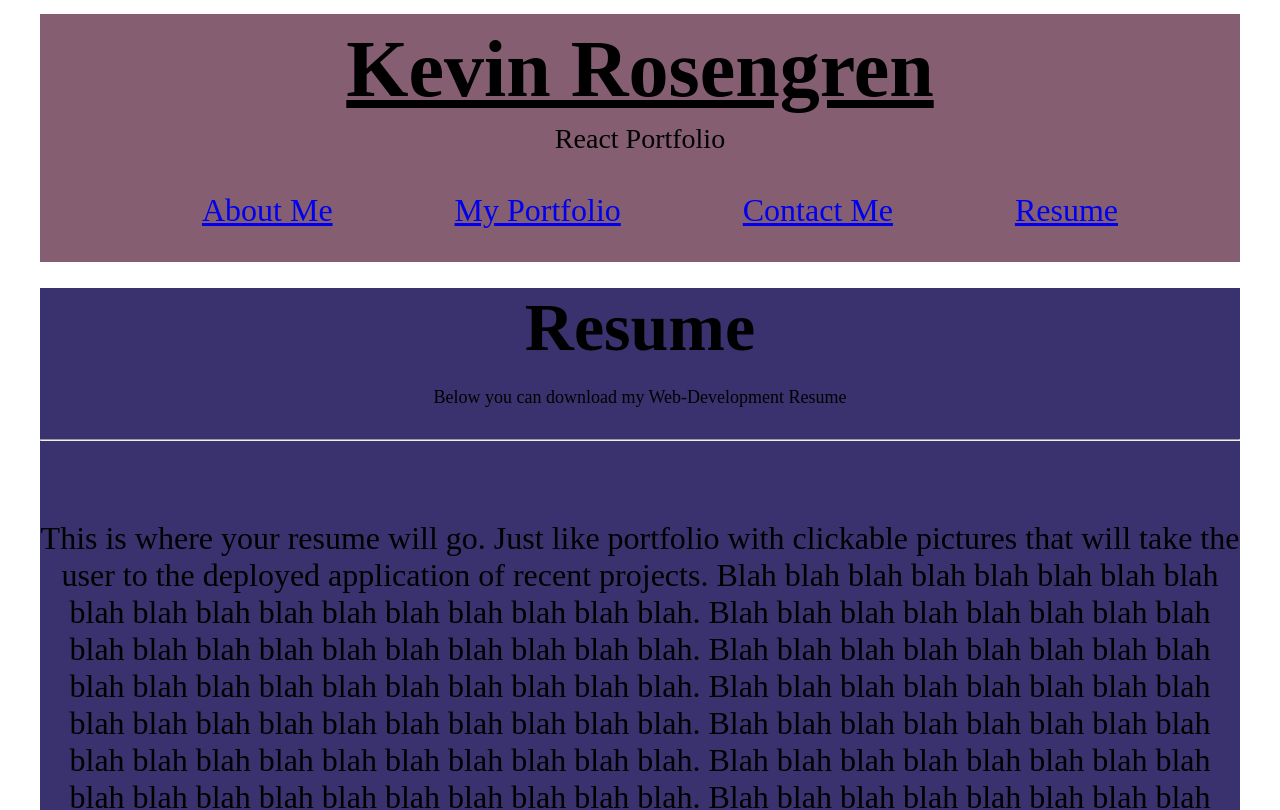
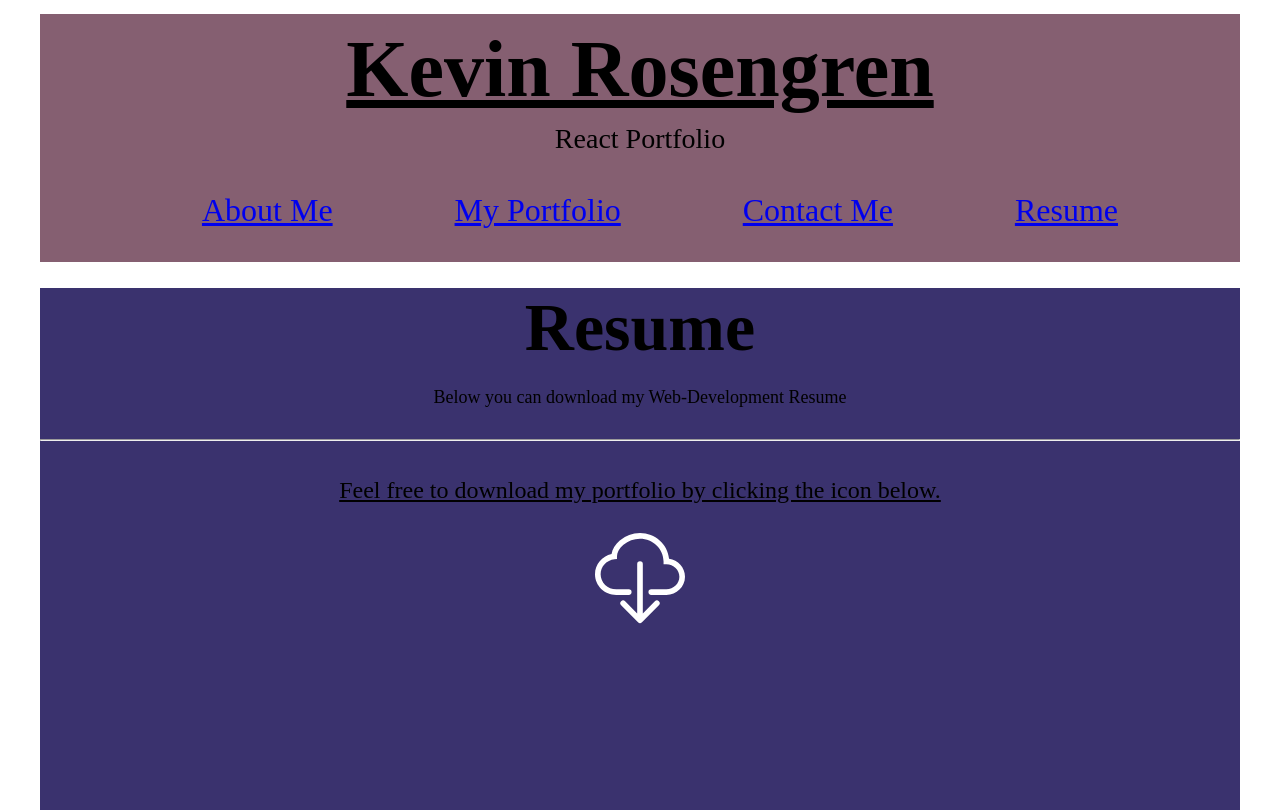
Before and after one commit to krosengr4/React-Portfolio, a React (Vite) app in the folder react-portfolio/: page /Resume in a window 1280 px wide. Shown: the top 810 px of the page. Built offline with nearby package versions, Linux system fonts and the light colour scheme.

Commit message:
Link downloadable resume icon on resume page

```diff
--- a/react-portfolio/package.json
+++ b/react-portfolio/package.json
@@ -13,6 +13,7 @@
   "dependencies": {
     "react": "^18.2.0",
     "react-dom": "^18.2.0",
+    "react-icons": "4.4.0",
     "react-router-dom": "^6.11.1"
   },
   "devDependencies": {
--- a/react-portfolio/src/App.css
+++ b/react-portfolio/src/App.css
@@ -278,15 +278,15 @@ hr {
 
 .formName-input {
   width: 50%;
-  height: 36px;
-  font-size: 18px;
+  height: 28px;
+  font-size: 14px;
 
 }
 
 .formEmail-input {
   width: 50%;
-  height: 36px;
-  font-size: 18px;
+  height: 28px;
+  font-size: 14px;
 
   /* margin: 30px; */
 
@@ -323,3 +323,22 @@ hr {
   font-size: 28px;
   color: rgb(173, 29, 29);
 }
+
+/* * Start of the Resume page */
+
+.resume-content {
+  font-size: 24px;
+  text-decoration: underline;
+}
+.download-section {
+  display: flex;
+    justify-content: center;
+    position: relative;
+}
+
+.download-logo {
+  display: flex;
+  width: 90px;
+  height: 100px;
+  color: white;
+}
--- a/react-portfolio/src/pages/Resume.jsx
+++ b/react-portfolio/src/pages/Resume.jsx
@@ -1,7 +1,11 @@
 //! This file contains the code for the Resume page. Css not kept here.
 
-// import css
+// import css, my resume, button
+import myResume from "../../src/assets/my-resume.pdf"
 import '../App.css'
+import { BsCloudDownload } from 'react-icons/bs';
+
+
 
 // export Resume function that returns the Resume page html
 export default function Resume() {
@@ -10,11 +14,19 @@ export default function Resume() {
         <h1 className="page-title">Resume</h1>
         <p className='description-tag'>Below you can download my Web-Development Resume</p>
         <hr></hr>
-        <p className="aboutme-content">
-        This is where your resume will go. Just like portfolio with clickable pictures that
-        will take the user to the deployed application of recent projects.
-        Blah blah blah blah blah blah blah blah blah blah blah blah blah blah blah blah blah blah. Blah blah blah blah blah blah blah blah blah blah blah blah blah blah blah blah blah blah. Blah blah blah blah blah blah blah blah blah blah blah blah blah blah blah blah blah blah. Blah blah blah blah blah blah blah blah blah blah blah blah blah blah blah blah blah blah. Blah blah blah blah blah blah blah blah blah blah blah blah blah blah blah blah blah blah. Blah blah blah blah blah blah blah blah blah blah blah blah blah blah blah blah blah blah. Blah blah blah blah blah blah blah blah blah blah blah blah blah blah blah blah blah blah.
-        </p>
+
+        <section className='resume-download'>
+          <p className="resume-content">
+          Feel free to download my portfolio by clicking the icon below.
+          </p>
+
+          <div className='download-section'>
+            <a href={myResume} className="download-logo">
+              <BsCloudDownload className="download-logo" />
+            </a>
+          </div>
+        </section>
+
       </div>
     );
   }
```
Also changed, not shown: 2 other files (tests, documents, lock files or other folders).
